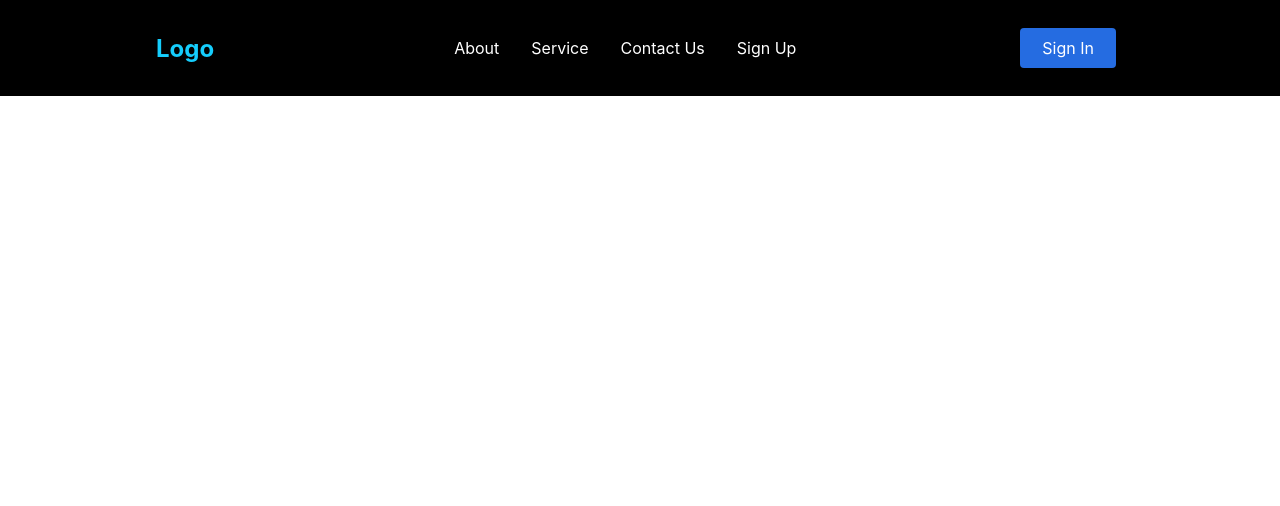
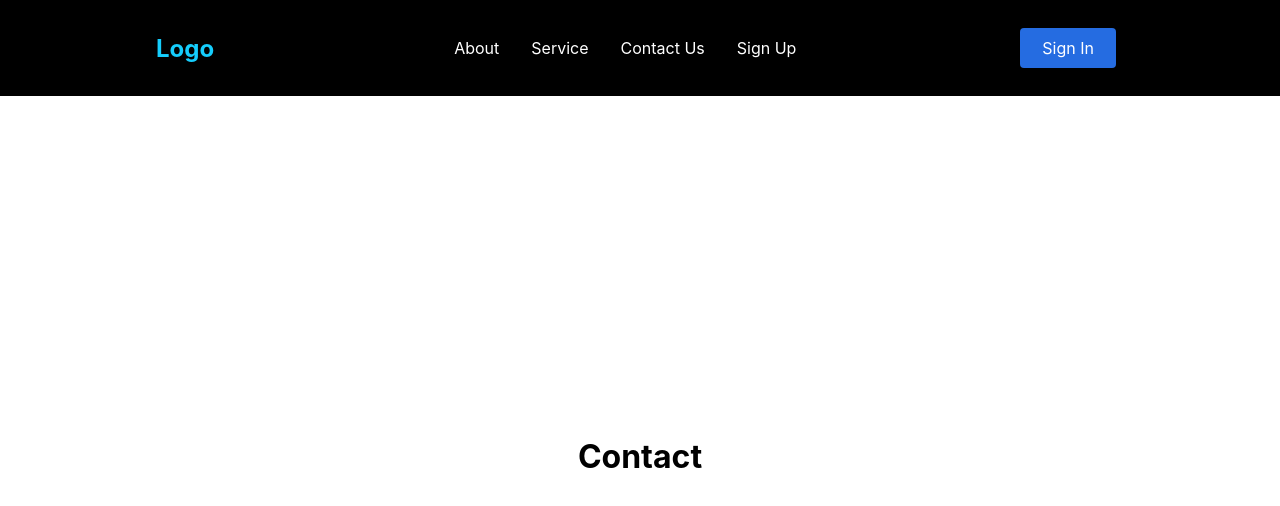
Before and after one commit to ccchippp/navbar-1, a React (Create React App) app: page /contact in a window 1280 px wide. Shown: the top 506 px of the page. Built offline with nearby package versions, Linux system fonts and the light colour scheme.

Commit message:
adding more routes

```diff
--- a/src/App.js
+++ b/src/App.js
@@ -4,6 +4,9 @@ import Navbar from './components/Navbar/index.js'
 import { BrowserRouter as Router, Switch, Route } from 'react-router-dom'
 import Home from './pages'
 import About from './pages/about.js'
+import Service from './pages/service.js'
+import Contact from './pages/contact.js'
+import SignUp from './pages/signup.js'
 
 function App() {
   return (
@@ -12,6 +15,9 @@ function App() {
       <Switch>
         <Route path='/' exact component={Home}/>
         <Route path='/about' component={About}/>
+        <Route path='/service' component={Service}/>
+        <Route path='/contact' component={Contact}/>
+        <Route path='/signup' component={SignUp}/>
       </Switch>
   </Router>
   );
--- /dev/null
+++ b/src/pages/contact.js
@@ -0,0 +1,12 @@
+import React from 'react'
+import styles from './index.css'
+
+const Contact = () => {
+    return (
+        <div className='page'>
+            <h1>Contact</h1>
+        </div>
+    )
+}
+
+export default Contact
--- /dev/null
+++ b/src/pages/service.js
@@ -0,0 +1,12 @@
+import React from 'react'
+import styles from './index.css'
+
+const Service = () => {
+    return (
+        <div className='page'>
+            <h1>Service</h1>
+        </div>
+    )
+}
+
+export default Service
--- /dev/null
+++ b/src/pages/signup.js
@@ -0,0 +1,12 @@
+import React from 'react'
+import styles from './index.css'
+
+const SignUp = () => {
+    return (
+        <div className='page'>
+            <h1>SignUp</h1>
+        </div>
+    )
+}
+
+export default SignUp
```
